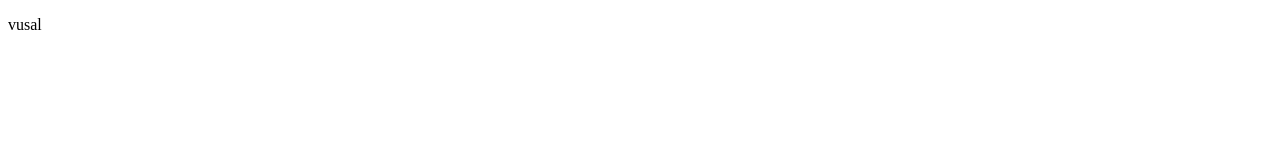
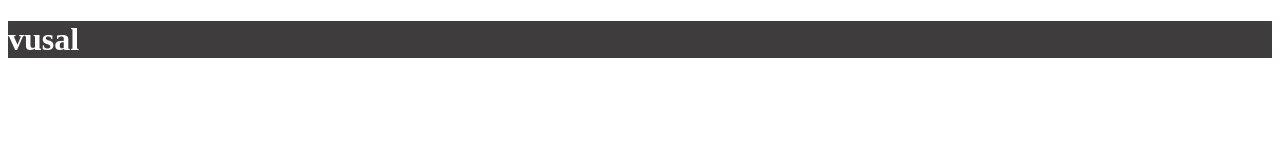
Before and after one commit to Sevda-HHH/1-Veb, a plain HTML site: page index.html in a window 1280 px wide. Drawn offline with Linux system fonts and the light colour scheme.

Commit message:
style folder created and css linked

```diff
--- a/index.html
+++ b/index.html
@@ -3,9 +3,10 @@
 <head>
     <meta charset="UTF-8">
     <meta name="viewport" content="width=device-width, initial-scale=1.0">
+    <link rel="stylesheet" href="/style/style.css">
     <title>Document</title>
 </head>
 <body>
-    <p>vusal</p>
+    <h1>vusal</h1>
 </body>
 </html>
--- /dev/null
+++ b/style/style.css
@@ -0,0 +1,4 @@
+h1 {
+    background-color: #3e3c3c;
+    color: white;
+}
```
